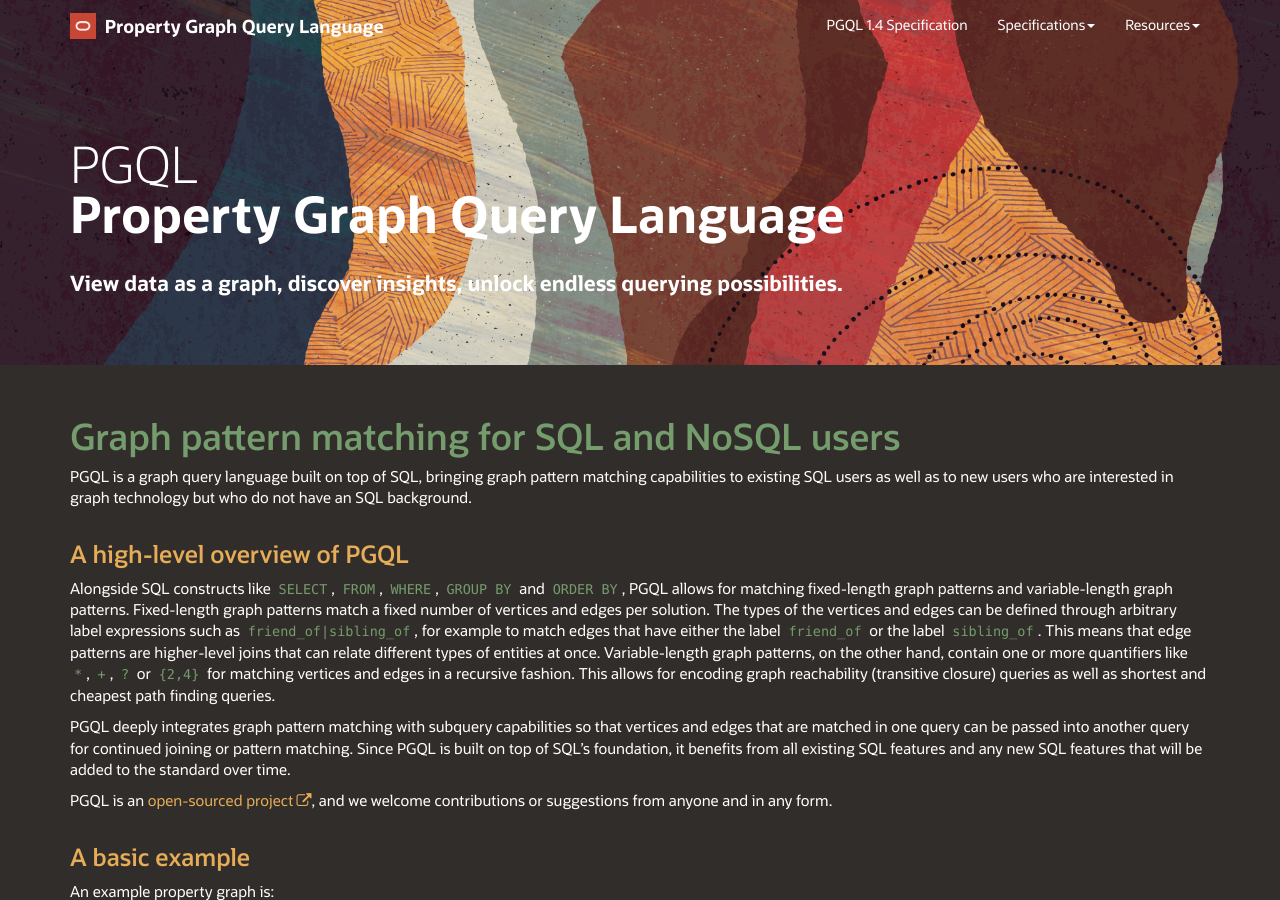
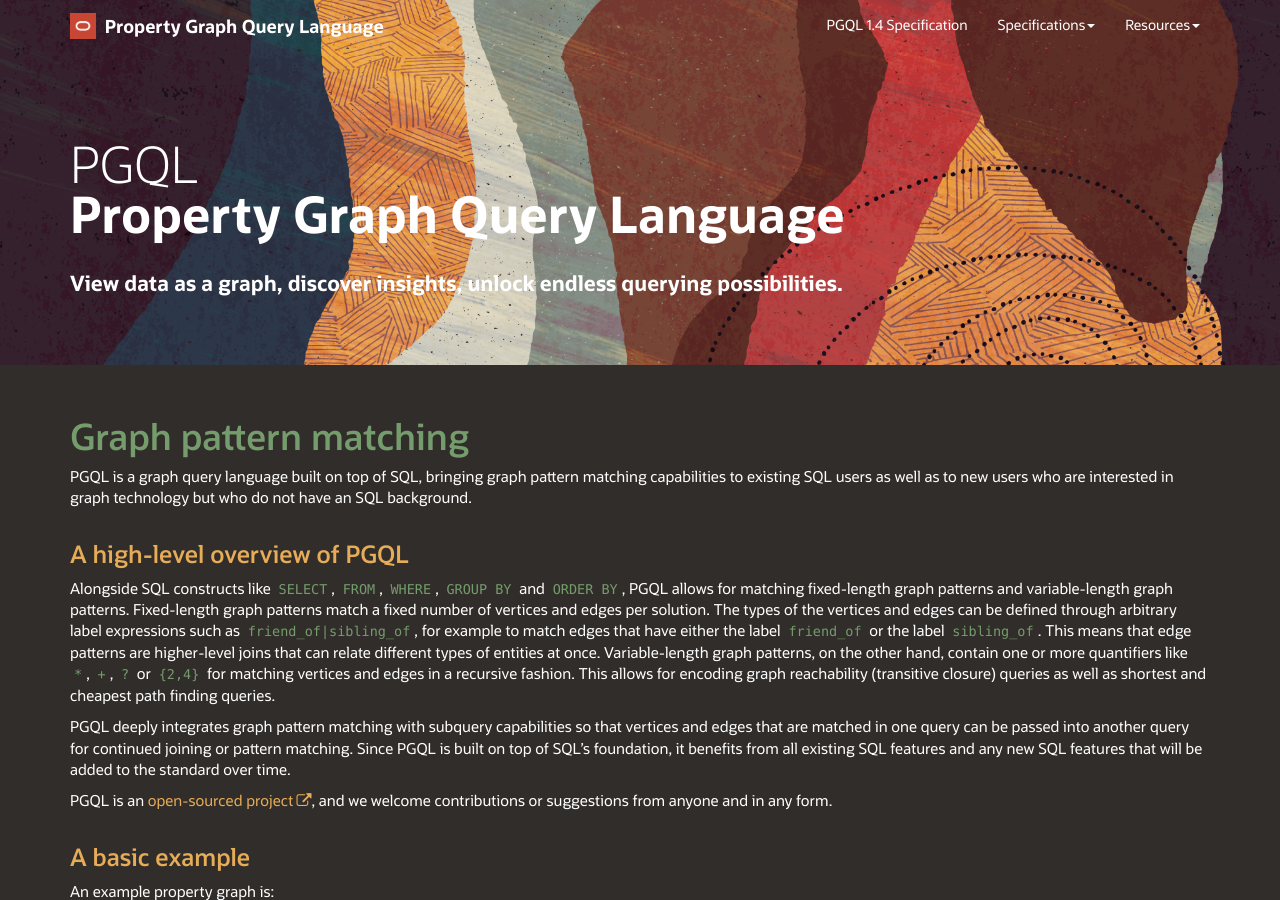
Before and after one commit to oracle/pgql-lang, a Jekyll site: the page built from index.md, in a window 1280 px wide and 900 px high. Built offline with Jekyll 4.4.1, drawn with Linux system fonts in a browser that asks for light colours; nearby versions of some CDN libraries; comment, search, counter and statistics services are not loaded.

Commit message:
rm NoSQL

```diff
--- a/index.md
+++ b/index.md
@@ -5,7 +5,7 @@ toc: false
 keywords: pgql property graph query language database analytics oracle sql standard gql cypher opencypher sparql gsql pgx big data spatial
 ---
 
-Graph pattern matching for SQL and NoSQL users
+Graph pattern matching
 ====================================
 
 PGQL is a graph query language built on top of SQL, bringing graph pattern matching capabilities to existing SQL users as well as to new users who are interested in graph technology but who do not have an SQL background.
```
